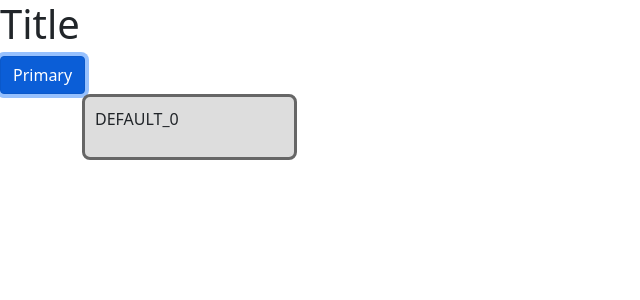
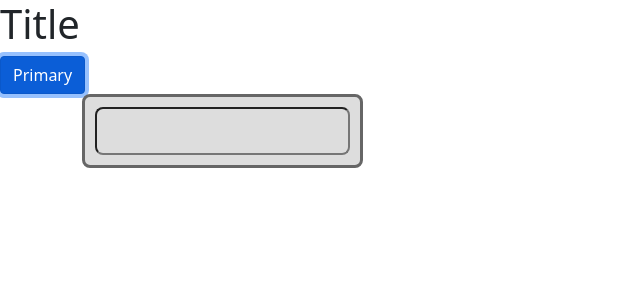
Before and after one commit to rami2076/line_and_box_ts, a React (Create React App) app: page / in a window 1280 px wide. Both pictures are taken after a click on the button "Primary". Shown: the top 300 px of the page, without its empty margins (0-640 px from the left). Built offline with nearby package versions, Linux system fonts and the light colour scheme.

Commit message:
Change Label to Inputable component

```diff
--- a/src/Box.css
+++ b/src/Box.css
@@ -2,6 +2,27 @@
     display: grid;
     grid-template-columns: repeat(5, 1fr);
     gap: 10px;
+}
+
+/*TODO::うまくコントロールできていない*/
+.box .text-in-box, .write {
+    background-color: white;
+    border-radius: .5em;
+    padding: 10px;
+    cursor: text;
+}
+
+/*TODO::うまくコントロールできていない*/
+.box .text-in-box, .read {
+    background-color: #ddd;
+    border-radius: .5em;
+    padding: 10px;
+    cursor: pointer;
+}
+
+/*TODO::うまくコントロールできていない*/
+.box :hover {
+    background-color: beige;
 }
 
 .box {
--- a/src/Box.tsx
+++ b/src/Box.tsx
@@ -13,6 +13,7 @@ type MyState = {
     label: string
     lazyId: string
     id: string
+    readOnly: boolean
 };
 
 /**
@@ -30,10 +31,13 @@ export class Box extends React.Component<MyProps, MyState> {
     constructor(prop: MyProps) {
         super(prop);
         const newId = prop.id
-        this.state = this.getDefaultState(newId, "DEFAULT_" + prop.id)
+        const newLabel = ""
+        this.state = this.getDefaultState(newId, newLabel)
+        console.log("constructor:" + this.state.readOnly)
     }
 
     render() {
+        console.log("render:" + this.state.readOnly)
         return (<div
                 style={{opacity: this.state.opacity}}
                 onDragStart={e => this.onDragStart(e)}
@@ -41,10 +45,64 @@ export class Box extends React.Component<MyProps, MyState> {
                 onDragLeave={() => this.dragLeave()}
                 onDragOver={e => e.preventDefault()}
                 onDrop={e => this.onDrop(e)}
-                className="box" draggable={true}>
-                <p itemID={this.state.id} id={this.state.id}>{this.state.label}</p>
+                className="box"
+                draggable={true}
+                onDoubleClick={() => this.onDoubleClick()}
+            >
+                <input className={["text-in-box", this.state.readOnly ? "read" : "write"].join(" ")}
+                       onBlur={()=>{this.onBlur()}}
+                       type={"text"}
+                       readOnly={this.state.readOnly}
+                       itemID={this.state.id}
+                       id={this.state.id}
+                       value={this.state.label} onChange={e => this.onChange(e)}/>
             </div>
         )
+    }
+
+    private onBlur() {
+        const newState = this.getReadOrWriteState(true)
+        this.setState(newState)
+    }
+
+    private onDoubleClick() {
+        const newState = this.getReadOrWriteState(false)
+        this.setState(newState)
+    }
+
+    /**
+     * ラベルが変更された場合にイベント発火
+     * @param e React.ChangeEvent<HTMLInputElement>
+     */
+    onChange(e: React.ChangeEvent<HTMLInputElement>) {
+        const newState = this.getChangeLabelState(e.target.value)
+        this.setState(newState)
+    }
+
+    /**
+     * 入力の状態
+     */
+    getReadOrWriteState(readOnly:boolean) {
+        return {
+            opacity: 1,
+            label: this.state.label,
+            lazyId: this.state.lazyId,
+            id: this.state.id,
+            readOnly: readOnly
+        }
+    }
+
+    /**
+     * 入力文字の状態
+     */
+    getChangeLabelState(newLabel: string) {
+        return {
+            opacity: 1,
+            label: newLabel,
+            lazyId: this.state.lazyId,
+            id: this.state.id,
+            readOnly: false
+        }
     }
 
     /**
@@ -58,7 +116,8 @@ export class Box extends React.Component<MyProps, MyState> {
             /**
              * ElementのIDを交換するためにPrefixを付与
              */
-            id: "default_" + newLazyId
+            id: "default_" + newLazyId,
+            readOnly: true
         }
     }
 
@@ -73,7 +132,8 @@ export class Box extends React.Component<MyProps, MyState> {
             /**
              * ElementのIDを交換するためにPrefixを付与
              */
-            id: "move_" + this.state.lazyId
+            id: "move_" + this.state.lazyId,
+            readOnly: true
         }
     }
 
@@ -90,7 +150,6 @@ export class Box extends React.Component<MyProps, MyState> {
         //自分自身にDropせずにDragが終わったとき用
         Box.cacheForNewId = this.state.lazyId
         Box.cacheForNewLabel = this.state.label
-
     }
 
     /**
```
